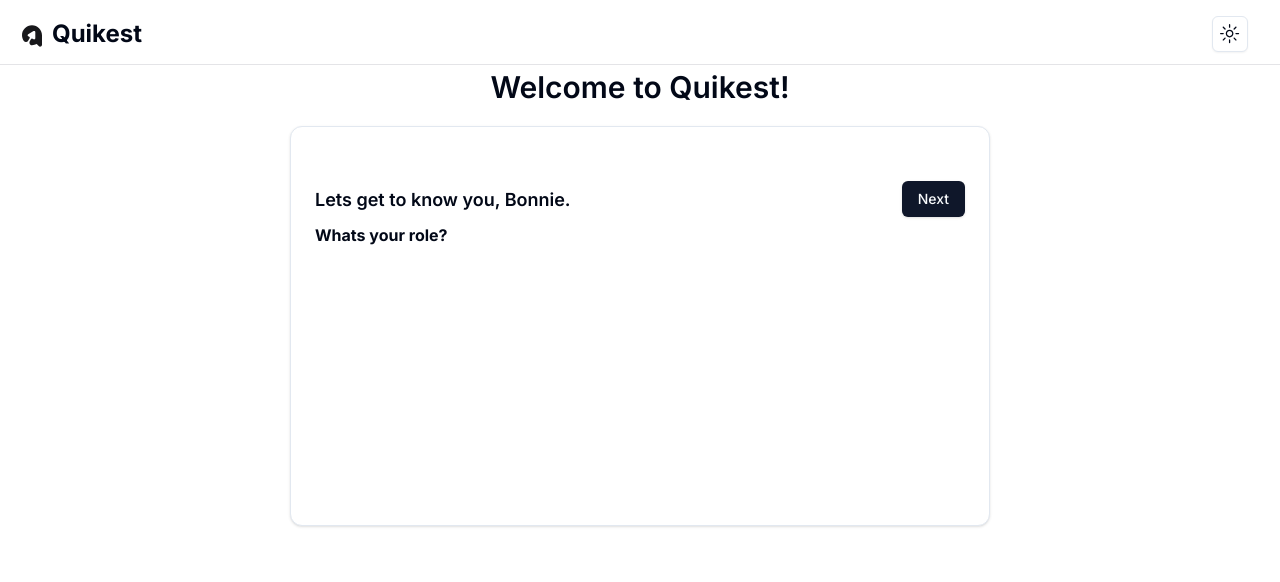
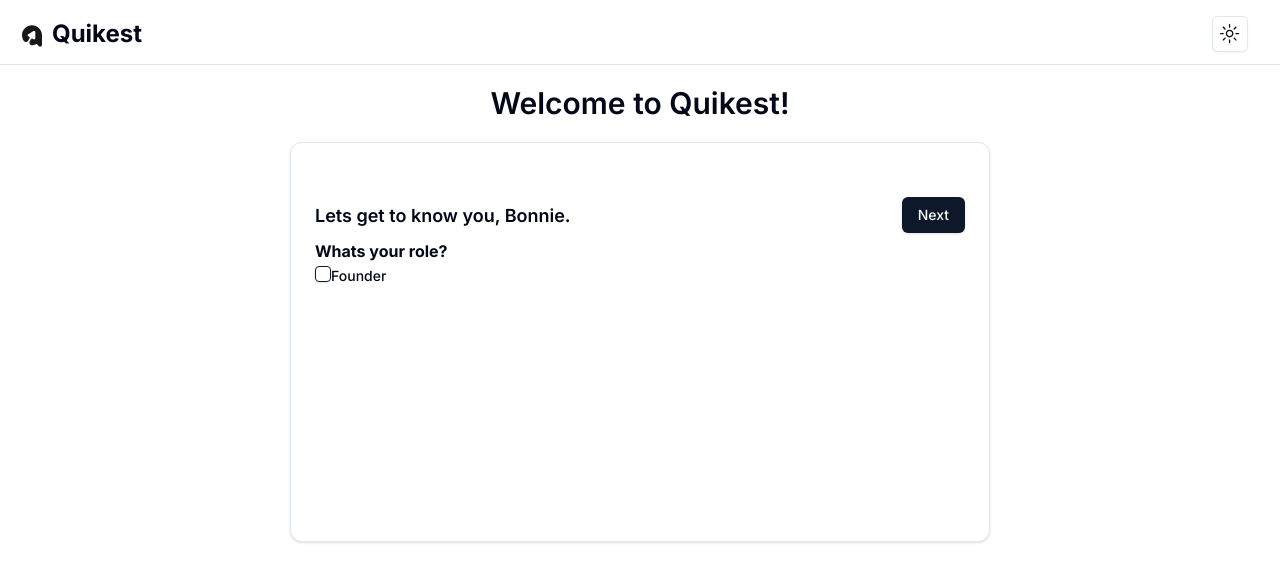
Before and after one commit to ajaywaghray/my-app, a Next.js app: page /onboarding in a window 1280 px wide. Shown: the top 582 px of the page. Built offline with nearby package versions, Linux system fonts and the light colour scheme.

Commit message:
Testing out checkbox

```diff
--- a/src/components/ui/onboardingStepOne.tsx
+++ b/src/components/ui/onboardingStepOne.tsx
@@ -58,7 +58,7 @@
   return (
     <main>
       <OnboardingHeaderComponent></OnboardingHeaderComponent>
-      <div style={{ display: 'flex', justifyContent: 'center', alignItems: 'center', fontWeight: '600', fontSize: '30px' }}>
+      <div style={{ display: 'flex', justifyContent: 'center', alignItems: 'center', fontWeight: '600', fontSize: '30px', marginTop: '16px' }}>
         Welcome to Quikest!
       </div>
       <div style={{ display: 'flex', height: '50vh', justifyContent: 'center', alignItems: 'top', marginTop: '16px' }}>
@@ -72,7 +72,16 @@
               </div>
               <Button onClick={onNext}>Next</Button>
             </div>
-            <div style={{ display: 'flex', height: '24px', fontSize: '16px', fontWeight: '700' }}>Whats your role?</div>
+            <div style={{ display: 'flex', height: '24px', fontSize: '16px', fontWeight: '700' }}>
+              Whats your role?
+            </div>
+            <Checkbox id="founder" />
+              <label
+                htmlFor="founder"
+                className="text-sm font-medium leading-none peer-disabled:cursor-not-allowed peer-disabled:opacity-70"
+              >
+                Founder
+              </label>
           </CardContent>
           <CardFooter className="flex justify-between">
           </CardFooter>
```
